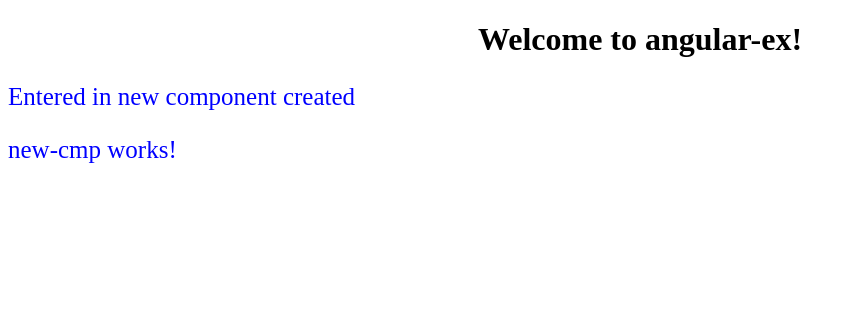
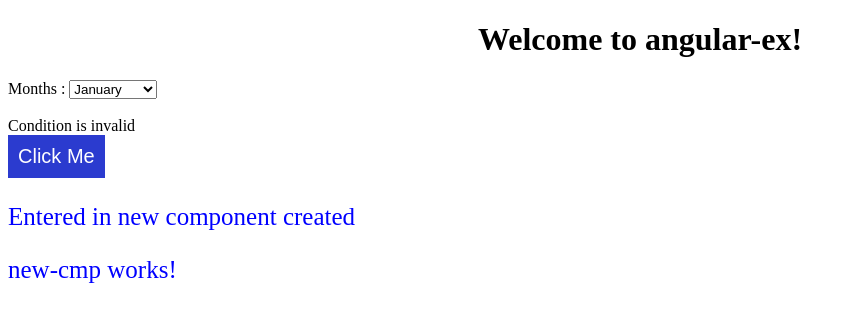
Before and after one commit to md-msig/angular-ex, an Angular app: page / in a window 1280 px wide. Shown: the top 322 px of the page, without its empty margins (0-855 px from the left). Built offline with nearby package versions, Linux system fonts and the light colour scheme.

Commit message:
create events of button & dropdown and binding

```diff
--- a/src/app/app.component.html
+++ b/src/app/app.component.html
@@ -2,4 +2,20 @@
   <h1> Welcome to {{ title }}! </h1>
 </div>
 
+<div> Months :
+  <select (change) = "changemonths($event)">
+     <option *ngFor = "let i of months">{{i}}</option>
+  </select>
+</div>
+<br/>
+
+<div>
+  <span *ngIf = "isavailable; else condition1">Condition is valid.</span>
+  <ng-template #condition1>Condition is invalid</ng-template>
+</div>
+
+<button (click) = "myClickFunction($event)">
+  Click Me
+</button>
+
 <app-new-cmp></app-new-cmp>
--- a/src/app/app.component.scss
+++ b/src/app/app.component.scss
@@ -0,0 +1,10 @@
+button {
+    background-color: #2B3BCF;
+    border: none;
+    color: white;
+    padding: 10px 10px;
+    text-align: center;
+    text-decoration: none;
+    display: inline-block;
+    font-size: 20px;
+ }
--- a/src/app/app.component.ts
+++ b/src/app/app.component.ts
@@ -7,4 +7,18 @@
 })
 export class AppComponent {
   title = 'angular-ex';
+
+  // declared array of months.
+  months = ["January", "February", "March", "April", "May", "June", "July",
+  "August", "September", "October", "November", "December"];
+
+  isavailable = false; //variable is set to true
+
+  myClickFunction(event) {
+    alert("Button is clicked");
+  }
+
+  changemonths(event) {
+    alert(event.target.value);
+  }
 }
```
